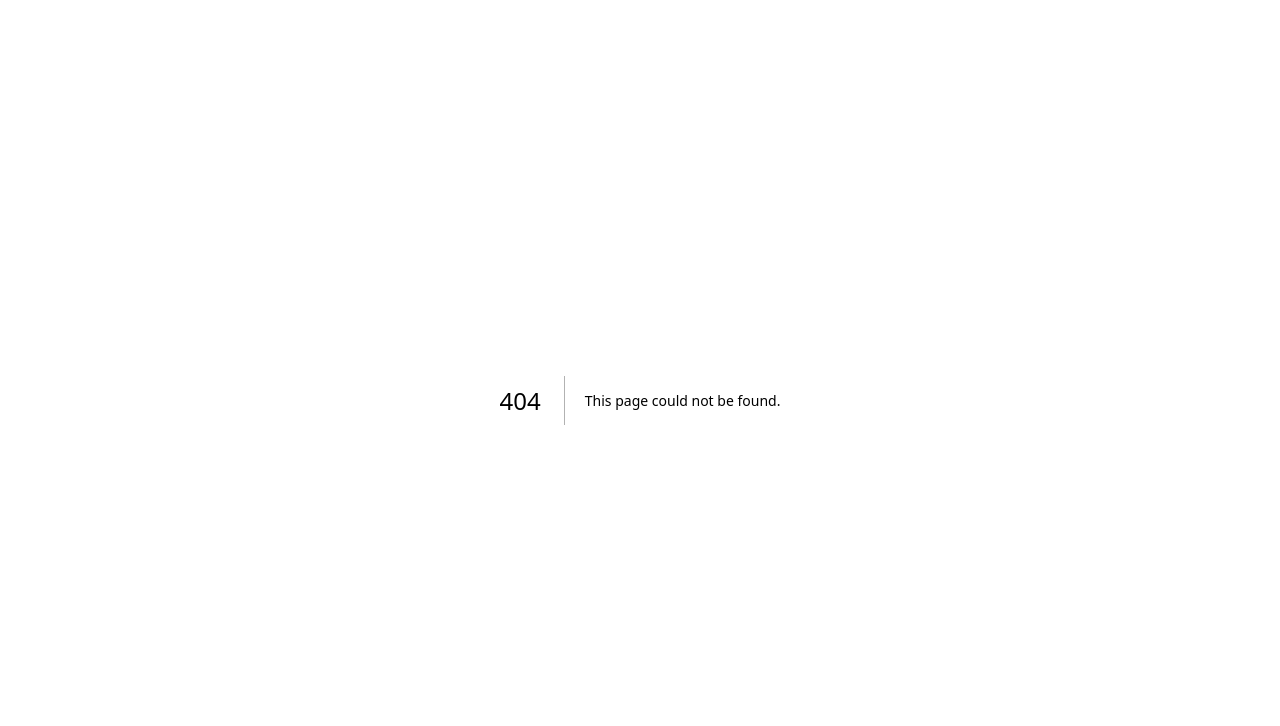
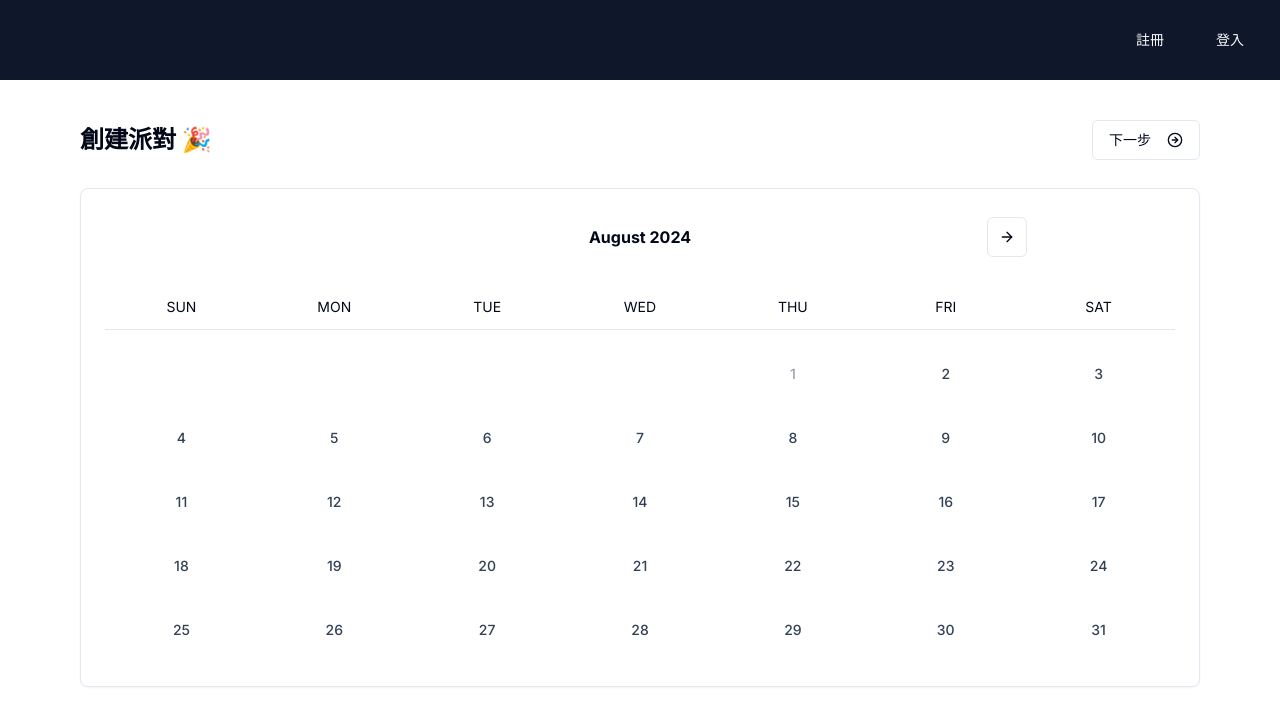
Before and after one commit to viiccwen/partytimes, a Next.js app in the folder frontend/: page /create in a window 1280 px wide. Before the commit this address had no page. Shown: the top 726 px of the page. Built offline with nearby package versions, Linux system fonts and the light colour scheme.

Commit message:
feat: create party page (1) 1. party panel & table & day-picker done 2. todo: next-step-button 3. bug: day-picker Warning: Each child in a list should have a unique "key" prop.

```diff
--- /dev/null
+++ b/frontend/src/app/(party)/create/page.tsx
@@ -0,0 +1,13 @@
+import { Navbar } from "@/components/customs/navbar";
+import { SelectPartyTimePanel } from "@/components/customs/party/create/select-partytime-panel";
+import { Toaster } from "sonner";
+
+export default function PartyCreatePage() {
+  return (
+    <>
+      <Navbar />
+      <Toaster richColors />
+      <SelectPartyTimePanel />
+    </>
+  );
+}
--- a/frontend/src/app/login/page.tsx
+++ b/frontend/src/app/login/page.tsx
@@ -1,5 +1,5 @@
 import { Navbar } from "@/components/customs/navbar";
-import { LoginForm } from "@/components/customs/login-form";
+import { LoginForm } from "@/components/customs/user/login-form";
 import { Toaster } from "sonner";
 
 export default function LoginPage() {
--- a/frontend/src/app/register/page.tsx
+++ b/frontend/src/app/register/page.tsx
@@ -1,5 +1,5 @@
 import { Navbar } from "@/components/customs/navbar";
-import { RegisterForm } from "@/components/customs/register-form";
+import { RegisterForm } from "@/components/customs/user/register-form";
 import { Toaster } from "sonner";
 
 export default function RegisterPage() {
--- /dev/null
+++ b/frontend/src/components/customs/party/create/day-picker.tsx
@@ -0,0 +1,168 @@
+"use client";
+
+import { Button } from "@/components/ui/button";
+import { Separator } from "@/components/ui/separator";
+import { ArrowLeft, ArrowRight } from "lucide-react";
+import { useEffect, useState } from "react";
+import { toast } from "sonner";
+
+const days = ["SUN", "MON", "TUE", "WED", "THU", "FRI", "SAT"];
+const today = new Date().getDate();
+console.log(today);
+
+const getDaysInMonth = (month: number, year: number) => {
+  return new Date(year, month + 1, 0).getDate();
+};
+
+const getFirstDayOfMonth = (month: number, year: number) => {
+  return new Date(year, month, 1).getDay();
+};
+
+const CheckValidDate = ({
+  day,
+  currentDate,
+}: {
+  day: number;
+  currentDate: Date;
+}) => {
+  const today = new Date();
+  const currentYear = currentDate.getFullYear();
+  const currentMonth = currentDate.getMonth();
+
+  return (
+    currentYear < today.getFullYear() ||
+    (currentYear === today.getFullYear() && currentMonth < today.getMonth()) ||
+    (currentYear === today.getFullYear() &&
+      currentMonth === today.getMonth() &&
+      day < today.getDate())
+  );
+};
+
+
+export const DayPicker = () => {
+  const [currentDate, setCurrentDate] = useState(new Date());
+  const [daysArray, setDaysArray] = useState<number[]>([]);
+  const [selectedDate, setSelectedDate] = useState<string[] | null>(null);
+
+  useEffect(() => {
+    const year = currentDate.getFullYear();
+    const month = currentDate.getMonth();
+    const firstDay = getFirstDayOfMonth(month, year);
+    const daysInMonth = getDaysInMonth(month, year);
+
+    const daysArray = Array(firstDay)
+      .fill(null)
+      .concat(Array.from({ length: daysInMonth }, (_, i) => i + 1));
+
+    setDaysArray(daysArray);
+  }, [currentDate]);
+
+  const HandleClick = (value: string) => {
+    // limit up to 7 days
+    if (selectedDate?.length === 7 && !selectedDate.includes(value)) {
+      toast.error("最多選擇 7 天!");
+      return;
+    }
+
+    setSelectedDate((prev) => {
+      if (prev === null) {
+        return [value];
+      } else {
+        if (prev.includes(value)) {
+          return prev.filter((date) => date !== value);
+        } else {
+          return [...prev, value];
+        }
+      }
+    });
+  };
+
+  useEffect(() => {
+    console.log(selectedDate);
+  }, [selectedDate]);
+
+  return (
+    <div className="w-full">
+      <div className="flex justify-around items-center mb-10">
+        {currentDate.getFullYear() > new Date().getFullYear() ||
+        (currentDate.getFullYear() == new Date().getFullYear() &&
+          currentDate.getMonth() > new Date().getMonth()) ? (
+          <Button
+            variant="outline"
+            size="icon"
+            onClick={() =>
+              setCurrentDate(
+                new Date(currentDate.setMonth(currentDate.getMonth() - 1))
+              )
+            }
+          >
+            <ArrowLeft className="w-4 h-4" />
+          </Button>
+        ) : (
+          <div className="w-5 h-5 mr-5"></div>
+        )}
+
+        <div className=" font-bold">
+          {currentDate.toLocaleString("default", { month: "long" })}{" "}
+          {currentDate.getFullYear()}
+        </div>
+        <Button
+          variant="outline"
+          size="icon"
+          onClick={() =>
+            setCurrentDate(
+              new Date(currentDate.setMonth(currentDate.getMonth() + 1))
+            )
+          }
+        >
+          <ArrowRight className="w-4 h-4" />
+        </Button>
+      </div>
+
+      <div className="grid grid-cols-7 text-center my-3">
+        {days.map((day, index) => (
+          <div key={index} className="text-sm">
+            {day}
+          </div>
+        ))}
+      </div>
+      <Separator className="w-full my-3" />
+
+      <div className="grid grid-cols-7">
+        {/* daypicker */}
+        {daysArray.map((day, index) =>
+          day ? (
+            <div className="flex justify-center">
+              <Button
+            //   bug: warning
+                key={`${index}`}
+                variant="outline"
+                className={`bg-inherit border-none text-slate-700 text-sm rounded-full w-[40px] h-[40px] m-3 place-content-center ${
+                  selectedDate?.includes(
+                    `${currentDate.getFullYear()}-${
+                      currentDate.getMonth() + 1
+                    }-${day}`
+                  )
+                    ? "bg-orange-400 text-white hover:bg-orange-500 hover:text-white "
+                    : "hover:bg-orange-300 hover:text-white"
+                }`}
+                disabled={CheckValidDate({
+                  day,
+                  currentDate,
+                })}
+                value={`${currentDate.getFullYear()}-${
+                  currentDate.getMonth() + 1
+                }-${day}`}
+                onClick={(e) => HandleClick(e.currentTarget.value)}
+              >
+                {day}
+              </Button>
+            </div>
+          ) : (
+            <div className="w-[40px] h-[40px]"></div>
+          )
+        )}
+      </div>
+    </div>
+  );
+};
--- /dev/null
+++ b/frontend/src/components/customs/party/create/select-partytime-panel.tsx
@@ -0,0 +1,32 @@
+"use client";
+import { Button } from "@/components/ui/button";
+import { CircleArrowRight } from "lucide-react";
+import { SelectPartyTimeTable } from "./select-partytime-table";
+import { useState } from "react";
+import { toast } from "sonner";
+
+export const SelectPartyTimePanel = () => {
+    const [selectedDate, setSelectedDate] = useState<string[]>([]);
+
+    const HandleNextClick = () => {
+        if(selectedDate.length === 0) {
+            toast.error("請選擇日期!");
+        }
+    }
+
+  return (
+    <div className="mt-10 mx-20">
+      <div className="flex justify-between items-center">
+        <p className="text-2xl font-bold">創建派對 🎉</p>
+        <Button variant="outline" onClick={HandleNextClick}>
+          下一步
+          <CircleArrowRight className="w-4 h-4 ml-4" />
+        </Button>
+      </div>
+
+      <div className="mt-7">
+        <SelectPartyTimeTable />
+      </div>
+    </div>
+  );
+};
--- /dev/null
+++ b/frontend/src/components/customs/party/create/select-partytime-table.tsx
@@ -0,0 +1,20 @@
+"use client";
+import {
+  Card,
+  CardContent,
+  CardDescription,
+  CardFooter,
+  CardHeader,
+  CardTitle,
+} from "@/components/ui/card";
+import { DayPicker } from "./day-picker";
+
+export const SelectPartyTimeTable = () => {
+  return (
+    <Card>
+      <CardContent className="mt-7">
+        <DayPicker />
+      </CardContent>
+    </Card>
+  );
+};
--- a/frontend/src/components/customs/register-form.tsx
+++ b/frontend/src/components/customs/user/login-form.tsx
@@ -1,4 +1,6 @@
 "use client";
+
+import Link from "next/link";
 
 import {
   Card,
@@ -9,30 +11,29 @@ import {
   CardTitle,
 } from "@/components/ui/card";
 import { Input } from "@/components/ui/input";
-import { Button } from "../ui/button";
-import Link from "next/link";
 
 import { useForm } from "react-hook-form";
-import { Register } from "../../actions/auth-actions";
 import { toast } from "sonner";
 import { useRouter } from "next/navigation";
 import { zodResolver } from "@hookform/resolvers/zod";
 
-import { register_schema_type } from "@/lib/type";
-import { register_schema } from "@/lib/schema";
+import { login_schema_type } from "@/lib/type";
+import { login_schema } from "@/lib/schema";
+import { Button } from "@/components/ui/button";
+import { Login } from "@/actions/auth-actions";
 
-export const RegisterForm = () => {
+export const LoginForm = () => {
   const router = useRouter();
   const {
     register,
     handleSubmit,
     formState: { errors },
-  } = useForm<register_schema_type>({
-    resolver: zodResolver(register_schema)
+  } = useForm<login_schema_type>({
+    resolver: zodResolver(login_schema)
   });
 
-  const onSubmit = async (formdata: register_schema_type) => {
-    const response = await Register(formdata);
+  const onSubmit = async (formdata: login_schema_type) => {
+    const response = await Login(formdata);
 
     if (response.correct) {
         router.push("/");
@@ -46,8 +47,8 @@ export const RegisterForm = () => {
       <form onSubmit={handleSubmit(onSubmit)}>
         <Card className="w-[350px]">
           <CardHeader>
-            <CardTitle>註冊</CardTitle>
-            <CardDescription>註冊都不揪？</CardDescription>
+            <CardTitle>登入</CardTitle>
+            <CardDescription>登入都不揪？</CardDescription>
           </CardHeader>
           <CardContent>
             <div className="grid w-full items-center gap-4">
@@ -64,18 +65,14 @@ export const RegisterForm = () => {
                 {errors.password && (
                     <span className="text-red-500 text-sm">{errors.password.message}</span>
                 )}
-                <Input placeholder="email" {...register("email")} />
-                {errors.email && (
-                    <span className="text-red-500 text-sm">{errors.email.message}</span>
-                )}
               </div>
             </div>
           </CardContent>
           <CardFooter className="flex justify-between">
             <Button variant="link" asChild>
-              <Link href="/login">有帳號了？</Link>
+              <Link href="/login">還沒有帳號？</Link>
             </Button>
-            <Button type="submit">註冊</Button>
+            <Button type="submit">登入</Button>
           </CardFooter>
         </Card>
       </form>
--- a/frontend/src/components/customs/login-form.tsx
+++ b/frontend/src/components/customs/user/register-form.tsx
@@ -1,6 +1,4 @@
 "use client";
-
-import Link from "next/link";
 
 import {
   Card,
@@ -11,29 +9,30 @@ import {
   CardTitle,
 } from "@/components/ui/card";
 import { Input } from "@/components/ui/input";
-import { Button } from "../ui/button";
+import Link from "next/link";
 
 import { useForm } from "react-hook-form";
 import { toast } from "sonner";
 import { useRouter } from "next/navigation";
 import { zodResolver } from "@hookform/resolvers/zod";
 
-import { login_schema_type } from "@/lib/type";
-import { login_schema } from "@/lib/schema";
-import { Login } from "../../actions/auth-actions";
+import { register_schema_type } from "@/lib/type";
+import { register_schema } from "@/lib/schema";
+import { Register } from "@/actions/auth-actions";
+import { Button } from "@/components/ui/button";
 
-export const LoginForm = () => {
+export const RegisterForm = () => {
   const router = useRouter();
   const {
     register,
     handleSubmit,
     formState: { errors },
-  } = useForm<login_schema_type>({
-    resolver: zodResolver(login_schema)
+  } = useForm<register_schema_type>({
+    resolver: zodResolver(register_schema)
   });
 
-  const onSubmit = async (formdata: login_schema_type) => {
-    const response = await Login(formdata);
+  const onSubmit = async (formdata: register_schema_type) => {
+    const response = await Register(formdata);
 
     if (response.correct) {
         router.push("/");
@@ -47,8 +46,8 @@ export const LoginForm = () => {
       <form onSubmit={handleSubmit(onSubmit)}>
         <Card className="w-[350px]">
           <CardHeader>
-            <CardTitle>登入</CardTitle>
-            <CardDescription>登入都不揪？</CardDescription>
+            <CardTitle>註冊</CardTitle>
+            <CardDescription>註冊都不揪？</CardDescription>
           </CardHeader>
           <CardContent>
             <div className="grid w-full items-center gap-4">
@@ -65,14 +64,18 @@ export const LoginForm = () => {
                 {errors.password && (
                     <span className="text-red-500 text-sm">{errors.password.message}</span>
                 )}
+                <Input placeholder="email" {...register("email")} />
+                {errors.email && (
+                    <span className="text-red-500 text-sm">{errors.email.message}</span>
+                )}
               </div>
             </div>
           </CardContent>
           <CardFooter className="flex justify-between">
             <Button variant="link" asChild>
-              <Link href="/login">還沒有帳號？</Link>
+              <Link href="/login">有帳號了？</Link>
             </Button>
-            <Button type="submit">登入</Button>
+            <Button type="submit">註冊</Button>
           </CardFooter>
         </Card>
       </form>
```
